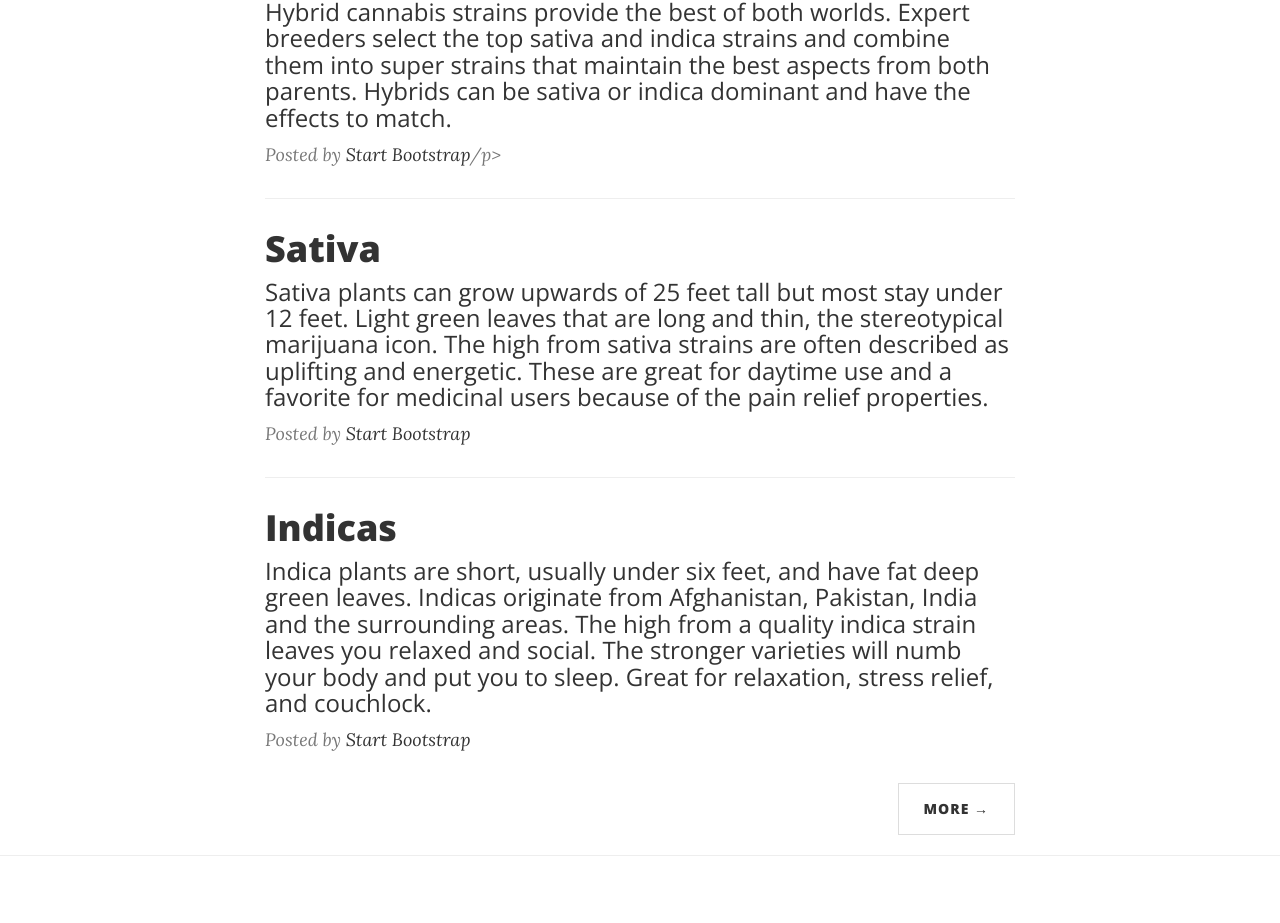
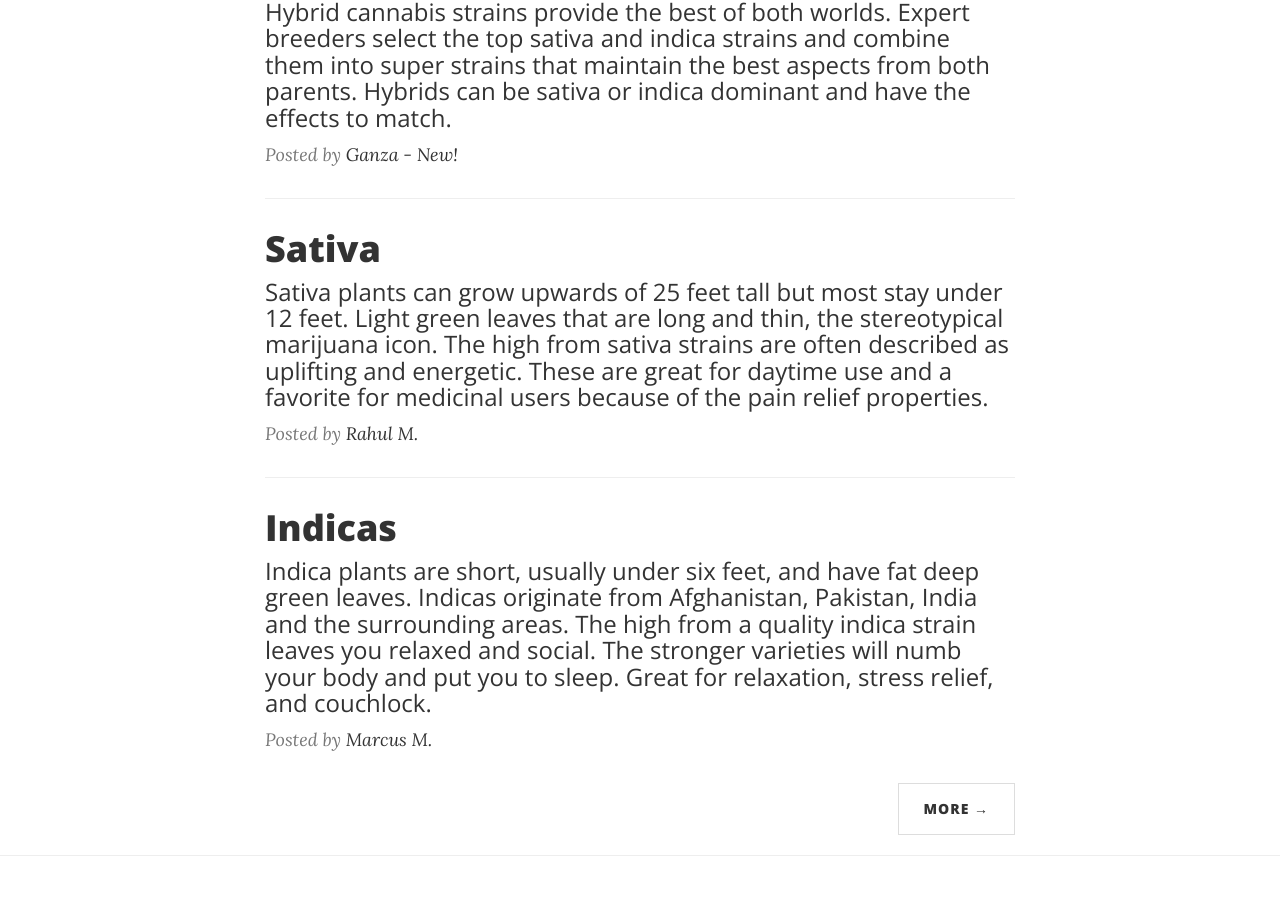
Before and after one commit to madausma/madausma.github.io, a website: page index.html in a window 1280 px wide. Shown: the part 579-1502 px from the top of the page. Drawn offline with nearby package versions, Linux system fonts and the light colour scheme.

Commit message:
Update index.html

```diff
--- a/index.html
+++ b/index.html
@@ -97,7 +97,7 @@
                             Hybrid cannabis strains provide the best of both worlds. Expert breeders select the top sativa and indica strains and combine them into super strains that maintain the best aspects from both parents. Hybrids can be sativa or indica dominant and have the effects to match.
                         </h3>
                     </a>
-                    <p class="post-meta">Posted by <a href="#">Start Bootstrap</a>/p>
+                    <p class="post-meta">Posted by <a href="#">Ganza - New!</a></p>
                 </div>
                 <hr>
                 <div class="post-preview">
@@ -109,7 +109,7 @@
                             Sativa plants can grow upwards of 25 feet tall but most stay under 12 feet. Light green leaves that are long and thin, the stereotypical marijuana icon. The high from sativa strains are often described as uplifting and energetic. These are great for daytime use and a favorite for medicinal users because of the pain relief properties.
                         </h3>
                     </a>
-                    <p class="post-meta">Posted by <a href="#">Start Bootstrap</a></p>
+                    <p class="post-meta">Posted by <a href="#">Rahul M.</a></p>
                 </div>
                 <hr>
                 <div class="post-preview">
@@ -121,7 +121,7 @@
                             Indica plants are short, usually under six feet, and have fat deep green leaves. Indicas originate from Afghanistan, Pakistan, India and the surrounding areas. The high from a quality indica strain leaves you relaxed and social. The stronger varieties will numb your body and put you to sleep. Great for relaxation, stress relief, and couchlock.
                         </h3>
                     </a>
-                    <p class="post-meta">Posted by <a href="#">Start Bootstrap</a></p>
+                    <p class="post-meta">Posted by <a href="#">Marcus M.</a></p>
                 </div>
 
                 <!-- Pager -->
```
